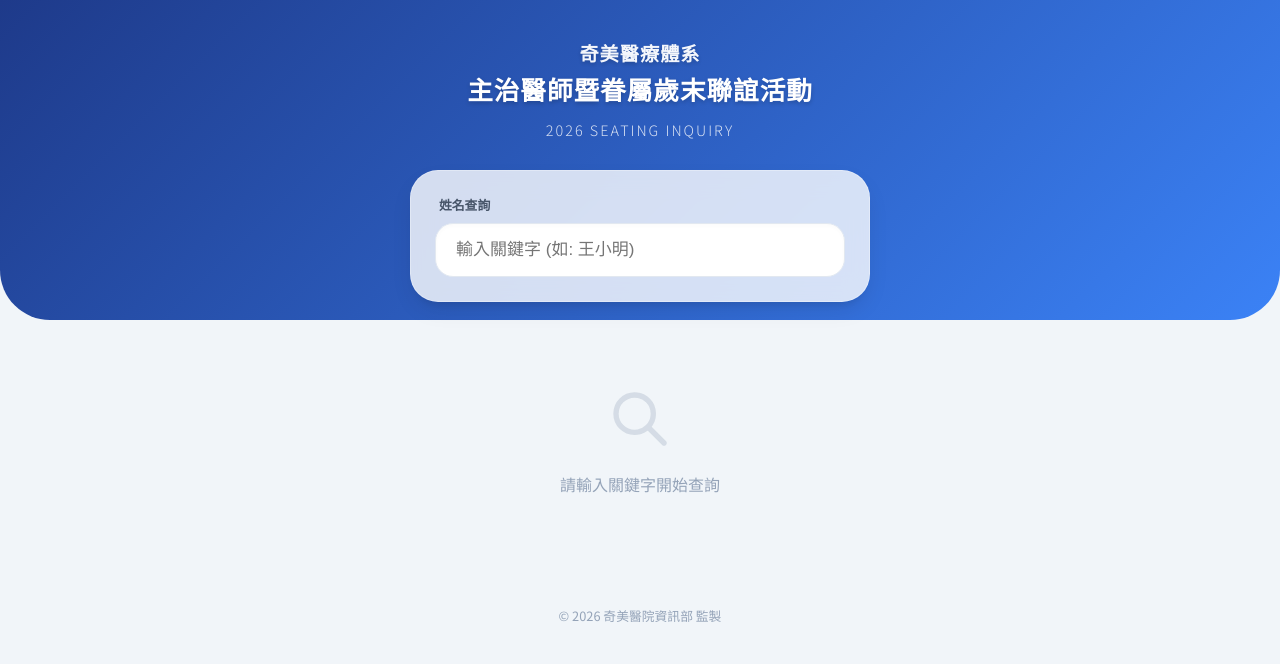
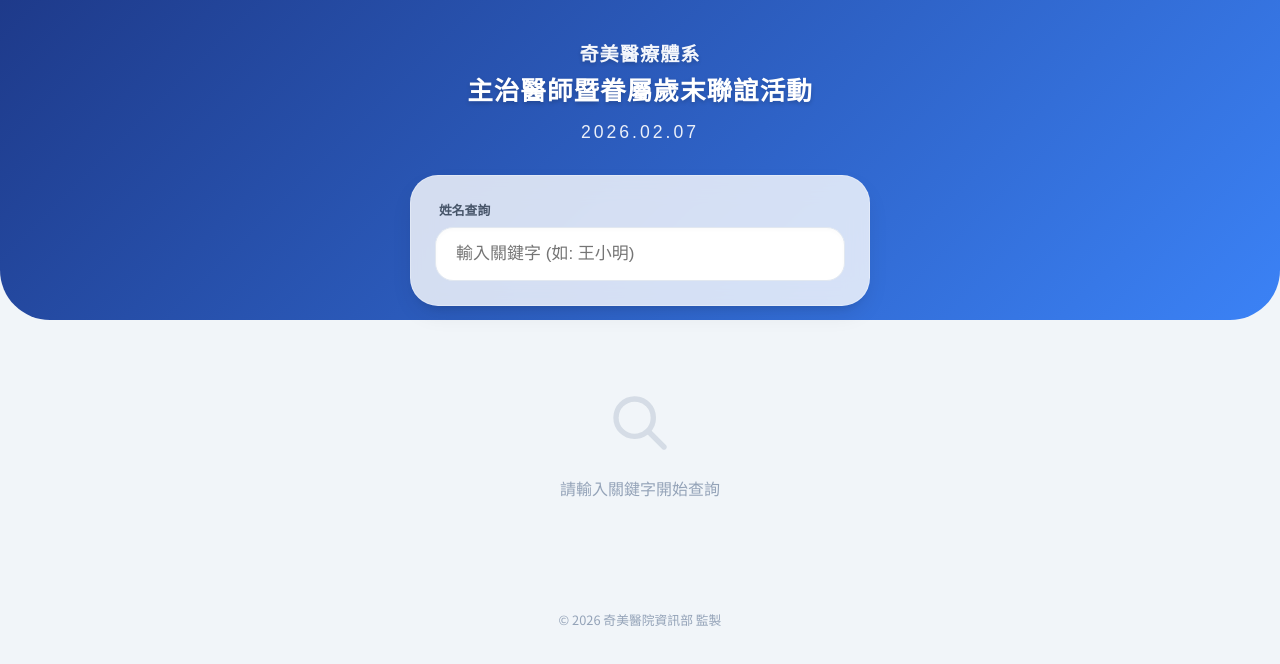
Before and after one commit to ciel19991222-byte/cpmchimei, a plain HTML site: page index.html in a window 1280 px wide. Drawn offline with Linux system fonts and the light colour scheme.

Commit message:
Update index.html

```diff
--- a/index.html
+++ b/index.html
@@ -77,10 +77,11 @@
 
         header p {
             margin: 12px 0 0;
-            font-weight: 300;
-            opacity: 0.8;
-            font-size: 0.9rem;
-            letter-spacing: 2px;
+            font-weight: 400;
+            opacity: 0.9;
+            font-size: 1.1rem;
+            letter-spacing: 3px;
+            font-family: sans-serif;
         }
 
         /* 搜尋區塊 - 毛玻璃效果 */
@@ -241,7 +242,7 @@
             <span class="title-main">奇美醫療體系</span>
             <span class="title-sub">主治醫師暨眷屬歲末聯誼活動</span>
         </h1>
-        <p>2026 SEATING INQUIRY</p>
+        <p>2026.02.07</p>
     </header>
 
     <div class="search-panel">
@@ -252,7 +253,6 @@
     </div>
 
     <div id="results">
-        <!-- 預設為空狀態 -->
         <div class="empty-state">
             <svg fill="none" stroke="currentColor" viewBox="0 0 24 24" xmlns="http://www.w3.org/2000/svg"><path stroke-linecap="round" stroke-linejoin="round" stroke-width="2" d="M21 21l-6-6m2-5a7 7 0 11-14 0 7 7 0 0114 0z"></path></svg>
             <div>請輸入關鍵字開始查詢</div>
@@ -279,7 +279,6 @@
         const nameVal = document.getElementById('nameInput').value.trim().toLowerCase();
         const resultsDiv = document.getElementById('results');
 
-        // 如果輸入框為空，清除所有顯示資訊並恢復初始狀態
         if (!nameVal) {
             resultsDiv.innerHTML = `
                 <div class="empty-state">
@@ -289,9 +288,7 @@
             return;
         }
 
-        const filtered = rawData.filter(d => {
-            return d[2].toLowerCase().includes(nameVal);
-        });
+        const filtered = rawData.filter(d => d[2].toLowerCase().includes(nameVal));
 
         if (filtered.length === 0) {
             resultsDiv.innerHTML = `
```
